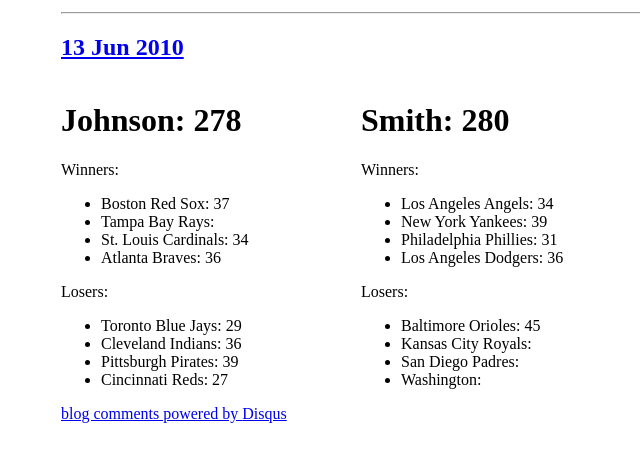
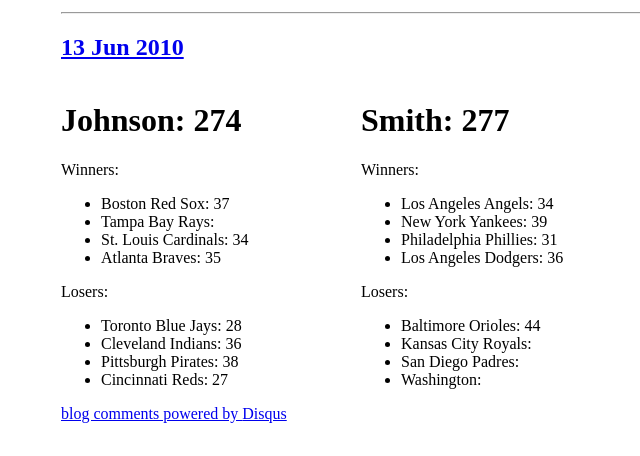
Before and after one commit to travisj/thebet, a Jekyll site: the page built from _posts/2010-06-13-Results.markdown, in a window 1280 px wide. Shown: the part 247-703 px from the top of the page, without its empty margins (279-919 px from the left). Built offline with Jekyll 4.4.1, drawn with Linux system fonts in a browser that asks for light colours; nearby versions of some CDN libraries; Markdown is read by kramdown in place of the engine named in the settings; comment, search, counter and statistics services are not loaded.

Commit message:
adding todays results

```diff
--- a/_posts/2010-06-13-Results.markdown
+++ b/_posts/2010-06-13-Results.markdown
@@ -1,21 +1,21 @@
 ---
 layout: post
-johnson: 278
-smith: 280
-tor: 29
+johnson: 274
+smith: 277
+tor: 28
 cle: 36
 bos: 37
-tb: 40
-pit: 39
+tb: 39
+pit: 38
 cin: 27
 stl: 34
-atl: 36
-bal: 45
-kc: 37
+atl: 35
+bal: 44
+kc: 36
 nyy: 39
 laa: 34
 sd: 25
-wsh: 33
+wsh: 32
 phi: 31
 lad: 36
 ---
```
